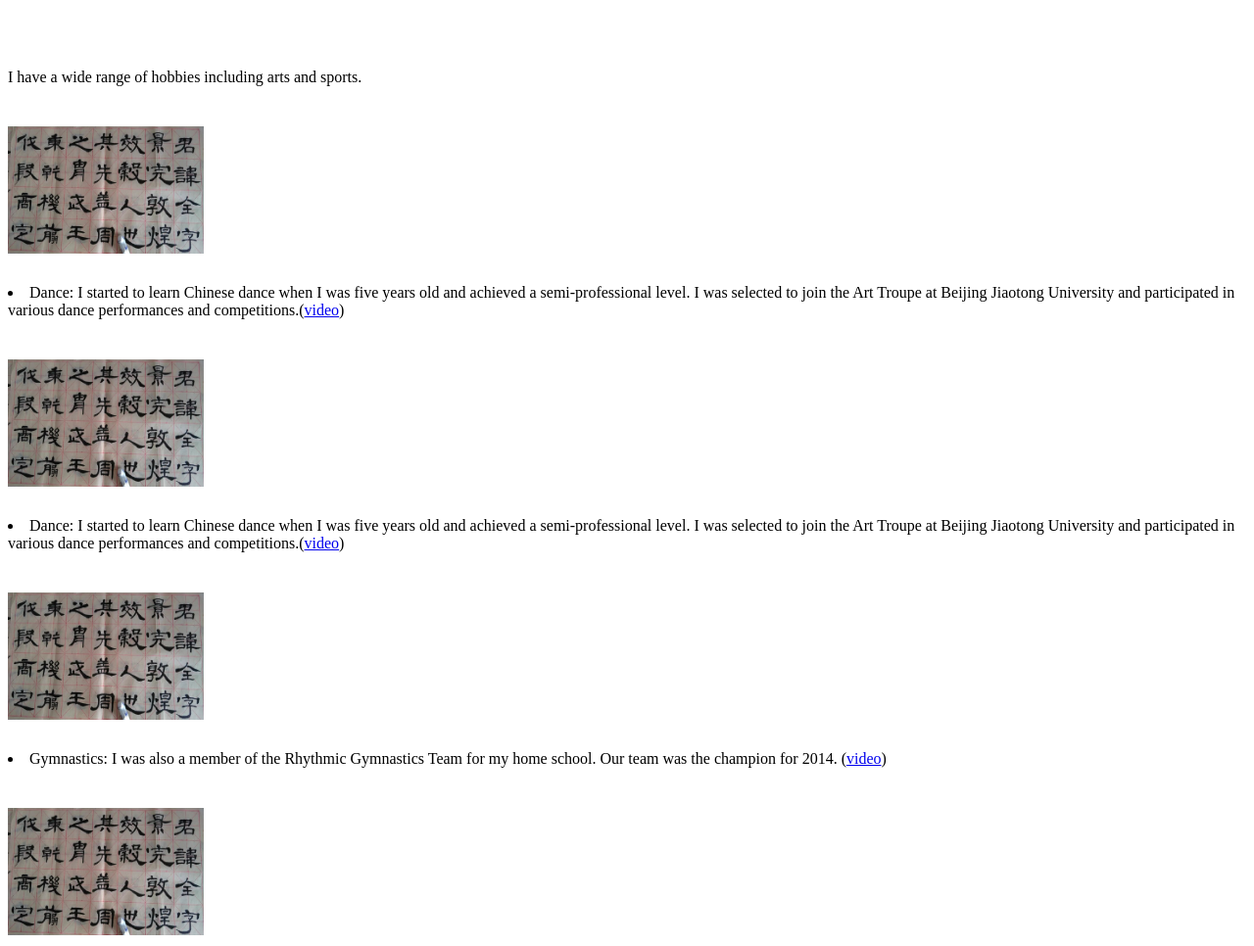
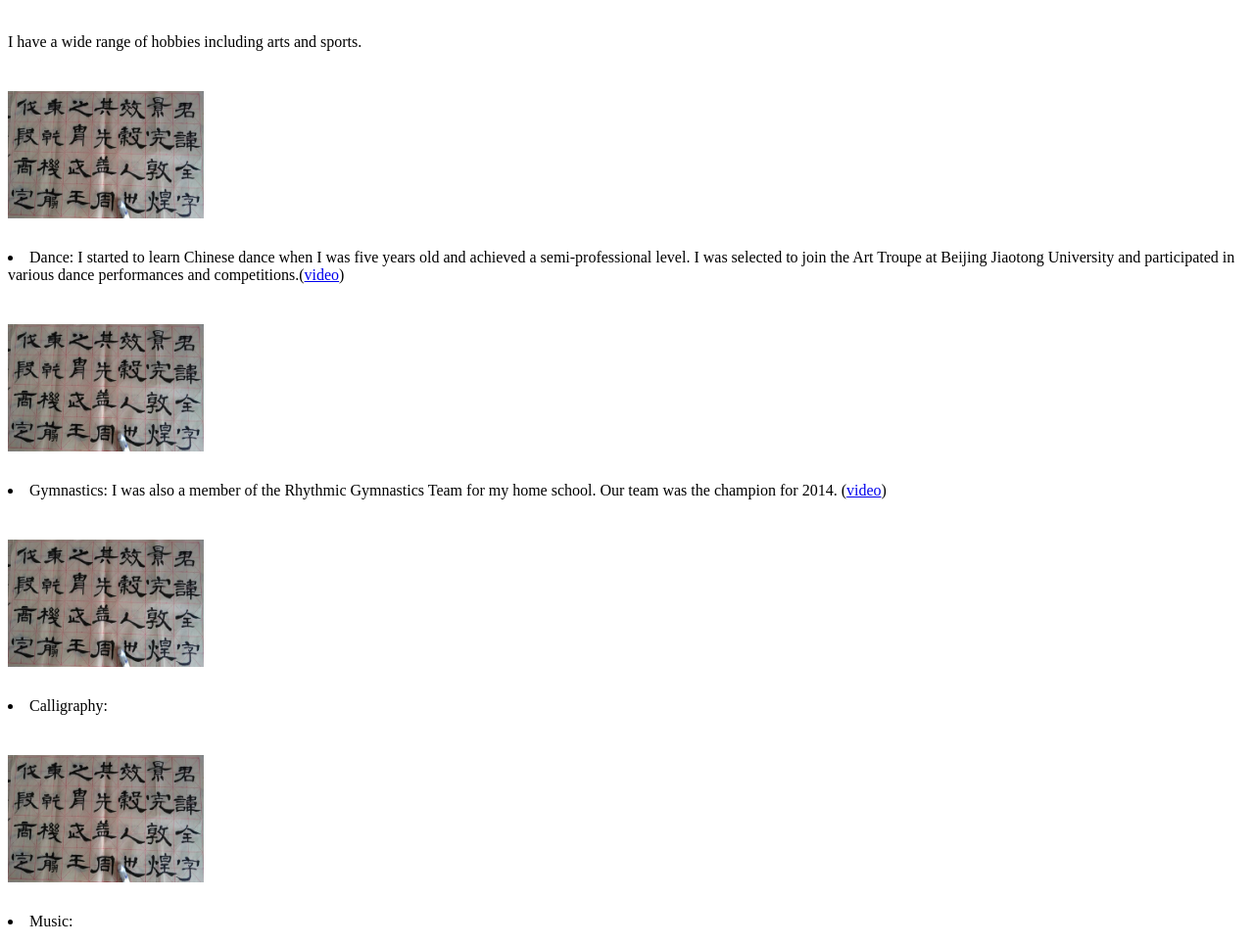
Before and after one commit to YangjiaoChen/YangjiaoChen.github.io, a Jekyll site: the page built from personal.html, in a window 1280 px wide. Shown: the part 108-1074 px from the top of the page at 98% size. Built offline with Jekyll 4.4.1, drawn with Linux system fonts in a browser that asks for light colours; grey boxes are pictures that could not be loaded.

Commit message:
Update personal.html

```diff
--- a/personal.html
+++ b/personal.html
@@ -20,12 +20,11 @@ title: "Yangjiao Chen: personal"
 </style>
 
 <p>
-  <br />
-  <br />
+
   <br />
 I have a wide range of hobbies including arts and sports.
   <div class="row">
-  <div class="col-sm-3">
+  <div class="col-md-3">
     <img src="imgs/calligraphy.jpg"  width="200"
          height="130" style="margin-top: 25px; margin-bottom: 15px" >
   </div>
@@ -39,15 +38,15 @@ I have a wide range of hobbies including arts and sports.
 </div>
 
   <div class="row">
-  <div class="col-sm-3">
+  <div class="col-md-3">
     <img src="imgs/calligraphy.jpg"  width="200"
          height="130" style="margin-top: 25px; margin-bottom: 15px" >
   </div>
   <div class="col-md-5">
     <p>
-     <li>Dance: I started to learn Chinese dance when I was five years old and achieved a semi-professional level.
-  I was selected to join the Art Troupe at Beijing Jiaotong University and participated in various dance performances and competitions.(<a href="https:">video</a>)
+     <li>Gymnastics: I was also a member of the Rhythmic Gymnastics Team for my home school. Our team was the champion for 2014. (<a href="https://v.youku.com/v_show/id_XODM1MzUxMzY0.html?playMode=pugv&frommaciku=1">video</a>)
 </li>
+    </p>
     </p>
   </div>
 </div>
@@ -57,22 +56,21 @@ I have a wide range of hobbies including arts and sports.
     <img src="imgs/calligraphy.jpg"  width="200"
          height="130" style="margin-top: 25px; margin-bottom: 15px" >
   </div>
-  <div class="col-sm-5">
+  <div class="col-md-5">
     <p>
-     <li>Gymnastics: I was also a member of the Rhythmic Gymnastics Team for my home school. Our team was the champion for 2014. (<a href="https://v.youku.com/v_show/id_XODM1MzUxMzY0.html?playMode=pugv&frommaciku=1">video</a>)
-</li>
+      <li>Calligraphy:
     </p>
   </div>
 </div>
 
   <div class="row">
-  <div class="col-sm-3">
+  <div class="col-md-3">
     <img src="imgs/calligraphy.jpg"  width="200"
          height="130" style="margin-top: 25px; margin-bottom: 15px" >
   </div>
-  <div class="col-sm-5">
+  <div class="col-md-5">
     <p>
-     <li>Calligraphy:
+     <li>Music:
     </li>
     </p>
   </div>
```
